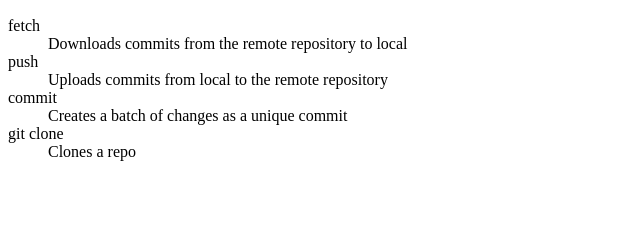
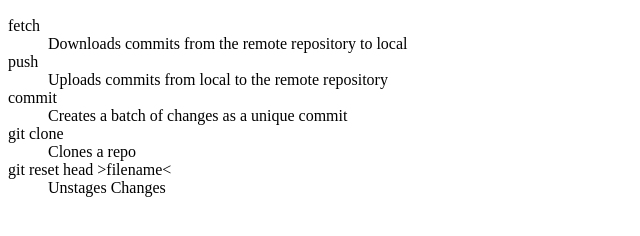
Before and after one commit to dannydwarren/learning-git, a plain HTML site: page index.html in a window 1280 px wide. Shown: the part 110-346 px from the top of the page, without its empty margins (0-640 px from the left). Drawn offline with Linux system fonts and the light colour scheme.

Commit message:
added definition for unstaging changes

```diff
--- a/index.html
+++ b/index.html
@@ -12,6 +12,8 @@
 			<dd>Creates a batch of changes as a unique commit</dd>
 			<dt>git clone</dt>
 			<dd>Clones a repo</dd>
+			<dt>git reset head &gt;filename&lt;</dt>
+			<dd> Unstages Changes</dd>
 		</dl>
 	</body>
 </html>
```
